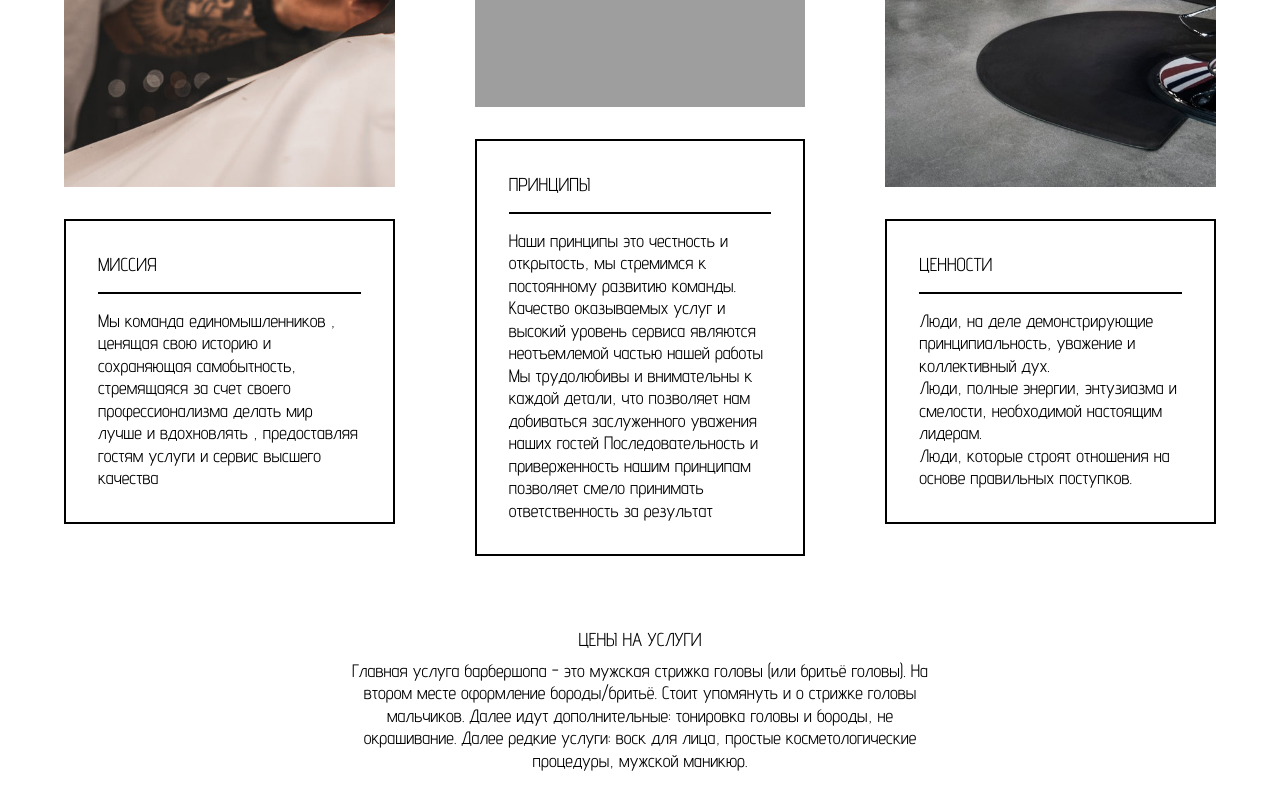
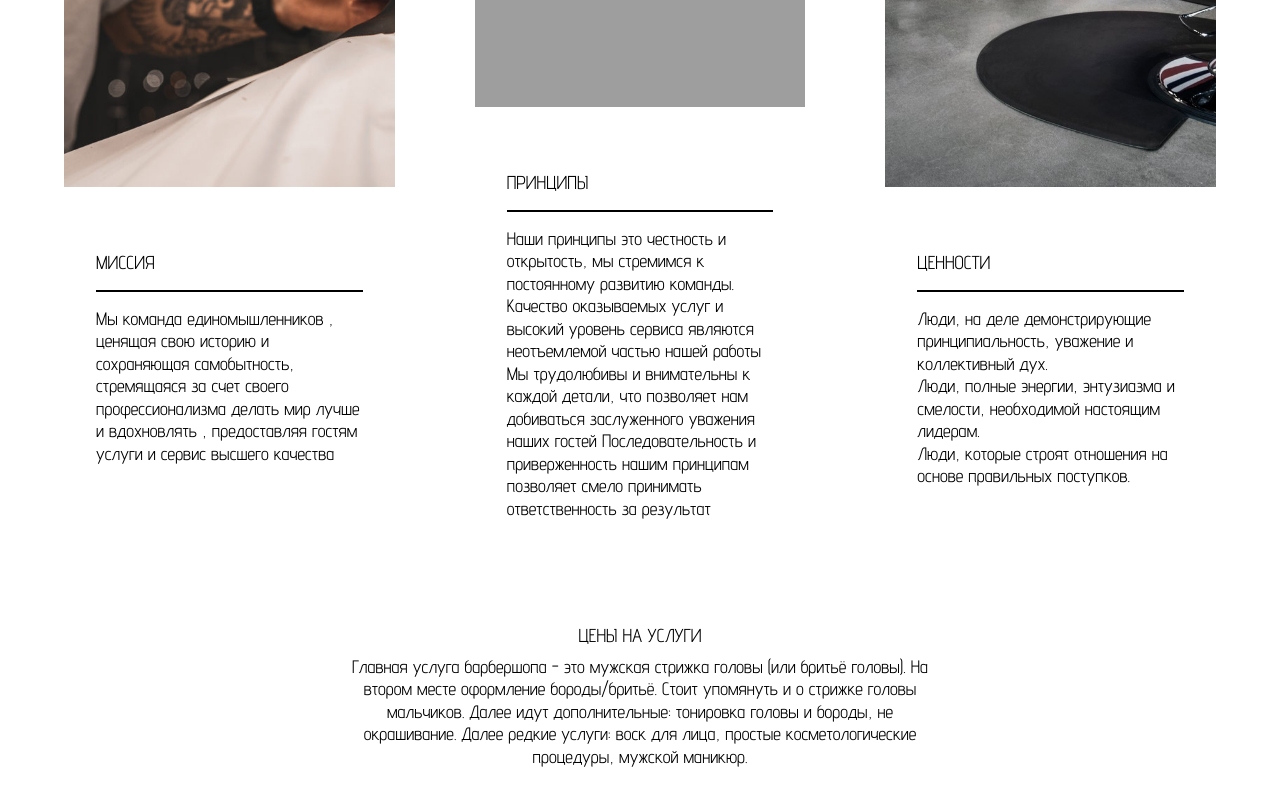
Before and after one commit to Leoncode99/barbershopsite, a plain HTML site: page index.html in a window 1280 px wide. Shown: the part 1900-2700 px from the top of the page. Drawn offline with nearby package versions, Linux system fonts and the light colour scheme; grey boxes are pictures that could not be loaded.

Commit message:
Update style.css

```diff
--- a/css/style.css
+++ b/css/style.css
@@ -254,7 +254,7 @@ p{
     object-fit: cover;
 }
 .c-content {
-    border: 2px solid var(--cl--2--);
+   /* border: 2px solid var(--cl--2--);*/
     padding: 32px;
     margin-top: 32px;
 }
```
